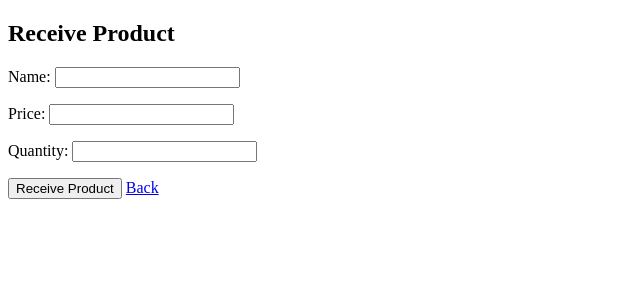
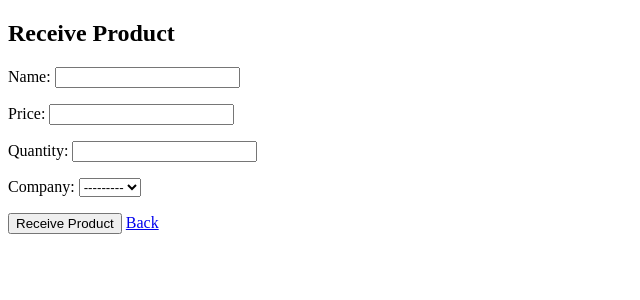
Before and after one commit to Kali2114/Warehouse-Djago-DRF, a Django app: page /warehouse/receive_product/ in a window 1280 px wide. Shown: the top 300 px of the page, without its empty margins (0-640 px from the left). Run offline with Django 5.2, Linux system fonts and the light colour scheme; a user stored in the database is signed in; data comes from the database, SQL or seed files in the repository; both versions use the stored data as it was after the commit.

Commit message:
progress

```diff
--- a/mywarehouse/warehouseapp/forms.py
+++ b/mywarehouse/warehouseapp/forms.py
@@ -1,5 +1,5 @@
 from django import forms
-from .models import Product
+from .models import Product, Company
 
 class BaseProductForms(forms.ModelForm):
     class Meta:
@@ -17,3 +17,29 @@
 class IssueProductForm(BaseProductForms):
     class Meta(BaseProductForms.Meta):
         fields = ['name', 'quantity']
+
+class CompanyForm(forms.ModelForm):
+    class Meta:
+        model = Company
+        fields = ['name']
+
+    def clean_name(self):
+        name = self.cleaned_data.get('name').strip().title()
+
+        if Company.objects.filter(name=name).exists():
+            raise forms.ValidationError('Company with this name already exists.')
+
+        return name
+
+class CompanyDeleteForm(forms.ModelForm):
+    class Meta:
+        model = Company
+        fields = ['name']
+
+    def clean_name(self):
+        name = self.cleaned_data['name'].strip().title()
+
+        if not Company.objects.filter(name=name).exists():
+            raise forms.ValidationError('The provided company does not exist.')
+
+        return name
--- a/mywarehouse/warehouseapp/models.py
+++ b/mywarehouse/warehouseapp/models.py
@@ -1,6 +1,14 @@
 from django.db import models
+
+
+class Company(models.Model):
+    name = models.CharField(max_length=50)
+
+    def __str__(self):
+        return self.name
 
 class Product(models.Model):
     name = models.CharField(max_length=50)
     price = models.FloatField()
     quantity = models.IntegerField()
+    company = models.ForeignKey(Company, null=True, on_delete=models.CASCADE)
--- a/mywarehouse/warehouseapp/templates/index.html
+++ b/mywarehouse/warehouseapp/templates/index.html
@@ -12,6 +12,7 @@
         <li><a href="{% url 'receive_product' %}">Receive Product</a></li>
         <li><a href="{% url 'issue_product' %}">Issue Product</a></li>
         <li><a href="{% url 'display_product_list' %}">Display Product List</a></li>
+        <li><a href="{% url 'manage_companies' %}">Manage Companies</a></li>
         <li><a href="{% url 'logout' %}">Logout</a></li>
     </ul>
 
--- a/mywarehouse/warehouseapp/templates/issue_product.html
+++ b/mywarehouse/warehouseapp/templates/issue_product.html
@@ -7,7 +7,8 @@
     <h3>Inventory Status:</h3>
     <ul>
     {% for product in products %}
-        <li>{{ product.name }} - Quantity: {{ product.quantity }} | Price: {{ product.price }}$</li>
+        <li>{{ product.name }} - Quantity: {{ product.quantity }} | Price: {{ product.price }}$
+            | {{ product.company.name }}</li>
     {% endfor %}
     </ul>
     =========================================
--- a/mywarehouse/warehouseapp/templates/product_list.html
+++ b/mywarehouse/warehouseapp/templates/product_list.html
@@ -8,7 +8,9 @@
     <h1>Product List</h1>
     <ul>
     {% for product in products %}
-        <li>{{ product.name }} - Quantity: {{ product.quantity }} | Price: {{ product.price }}$</li>
+        <li>{{ product.name }} - Quantity: {{ product.quantity }} | Price: {{ product.price }}$
+            | {% if product.company %}{{ product.company.name }}{% else %}empty{% endif %}
+        </li>
     {% endfor %}
     </ul>
 <a href="{% url 'index' %}">Back</a>
--- a/mywarehouse/warehouseapp/urls.py
+++ b/mywarehouse/warehouseapp/urls.py
@@ -1,7 +1,7 @@
 from django.contrib.auth.views import LoginView
 from django.urls import path
 from . import views
-from .api import ReceiveProductViewApi, IssueProductViewApi, ProductDetailView
+from .api import ReceiveProductViewApi, IssueProductViewApi, ProductDetailViewApi
 
 urlpatterns = [
     path('login/', LoginView.as_view(template_name='login.html'), name='login'),
@@ -10,7 +10,8 @@
     path('receive_product/', views.ReceiveProductView.as_view(), name='receive_product'),
     path('issue_product/', views.IssueProductView.as_view(), name='issue_product'),
     path('display_product_list/', views.display_product_list, name='display_product_list'),
+    path('manage_companies/', views.CompanyCreateView.as_view(), name='manage_companies'),
     path('api/receive_product_api/', ReceiveProductViewApi.as_view(), name='receive-product-api'),
     path('api/issue_product_api/<str:name>/', IssueProductViewApi.as_view(), name='issue-product-api'),
-    path('api/product_detail_view/<int:pk>/', ProductDetailView.as_view(), name='product-detail'),
+    path('api/product_detail_view/<int:pk>/', ProductDetailViewApi.as_view(), name='product-detail'),
 ]
--- a/mywarehouse/warehouseapp/views.py
+++ b/mywarehouse/warehouseapp/views.py
@@ -5,8 +5,9 @@
 from django.shortcuts import render, redirect
 from django.views import View
 from django.views.generic.edit import CreateView
-from .models import Product
-from .forms import ReceiveProductForm, IssueProductForm
+from .models import Product, Company
+from .forms import ReceiveProductForm, IssueProductForm, CompanyForm, CompanyDeleteForm
+
 
 @login_required(login_url='login')
 def index(request):
@@ -25,8 +26,10 @@
         product_name = form.cleaned_data['name']
         price = form.cleaned_data['price']
         quantity = form.cleaned_data['quantity']
+        company = form.cleaned_data['company']
         product, created = Product.objects.get_or_create(name=product_name,
-                                                         defaults={'price': price, 'quantity': quantity})
+                                                         defaults={'price': price, 'quantity': quantity,
+                                                                   'company': company})
         if price <= 0 or quantity <= 0:
             messages.error(self.request, 'Error. Price and quantity should be a positive value.')
             return render(self.request, 'receive_status.html')
@@ -71,6 +74,35 @@
                 messages.error(request, 'Error. Quantity should be a positive value.')
         return render(self.request, 'issue_status.html')
 
+class CompanyCreateView(LoginRequiredMixin, View):
+    template_name = 'manage_companies.html'
+
+    def get(self, request):
+        companies = Company.objects.all()
+        form = CompanyForm()
+        delete_form = CompanyDeleteForm()
+        return render(request, self.template_name, {'companies': companies, 'form': form, 'delete_form': delete_form})
+
+    def post(self, request):
+        form = CompanyForm(request.POST)
+        delete_form = CompanyDeleteForm(request.POST)
+
+        if 'action' in request.POST and request.POST['action'] == 'create_company' and form.is_valid():
+            company_name = form.cleaned_data['name']
+            company = Company(name=company_name)
+            company.save()
+
+        elif 'action' in request.POST and request.POST['action'] == 'delete_company' and delete_form.is_valid():
+            company_name_to_delete = delete_form.cleaned_data['name']
+            company_to_delete = Company.objects.get(name=company_name_to_delete)
+            company_to_delete.delete()
+
+
+        companies = Company.objects.all()
+        return render(request, self.template_name, {'companies': companies, 'form': form, 'delete_form': delete_form})
+class ProductDetail(LoginRequiredMixin, View):
+    pass
+
 @login_required
 def display_product_list(request):
     products = Product.objects.all()
```
Also changed, not shown: mywarehouse/warehouseapp/api.py (+6 -9 lines), mywarehouse/warehouseapp/serializers.py (+16 -5 lines), mywarehouse/warehouseapp/templates/company_list.html (added, +18 -0 lines), mywarehouse/warehouseapp/templates/issue_status.html (+3 -9 lines), mywarehouse/warehouseapp/templates/manage_companies.html (added, +28 -0 lines), mywarehouse/warehouseapp/templates/product_detail.html (added, +10 -0 lines), db.sqlite3, mywarehouse/warehouseapp/migrations/0002_company_alter_product_quantity.py (added), mywarehouse/warehouseapp/migrations/0003_alter_product_quantity.py (added), mywarehouse/warehouseapp/migrations/0004_alter_product_quantity.py (added), mywarehouse/warehouseapp/migrations/0005_company_country_product_company_alter_company_name_and_more.py (added), mywarehouse/warehouseapp/migrations/0006_remove_company_country.py (added), mywarehouse/warehouseapp/migrations/0007_alter_company_name.py (added).
